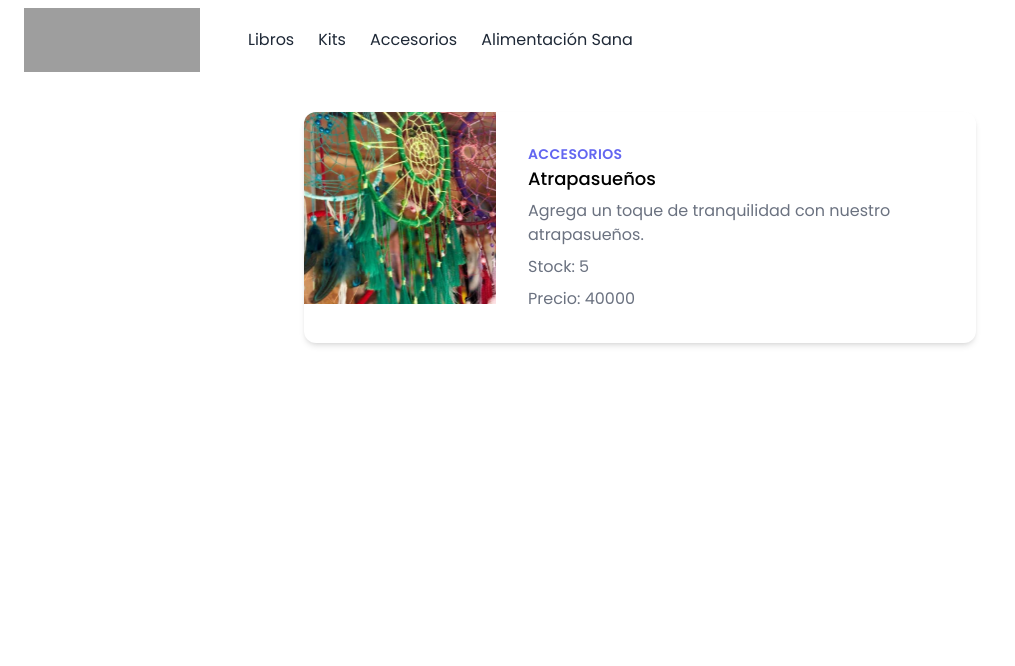
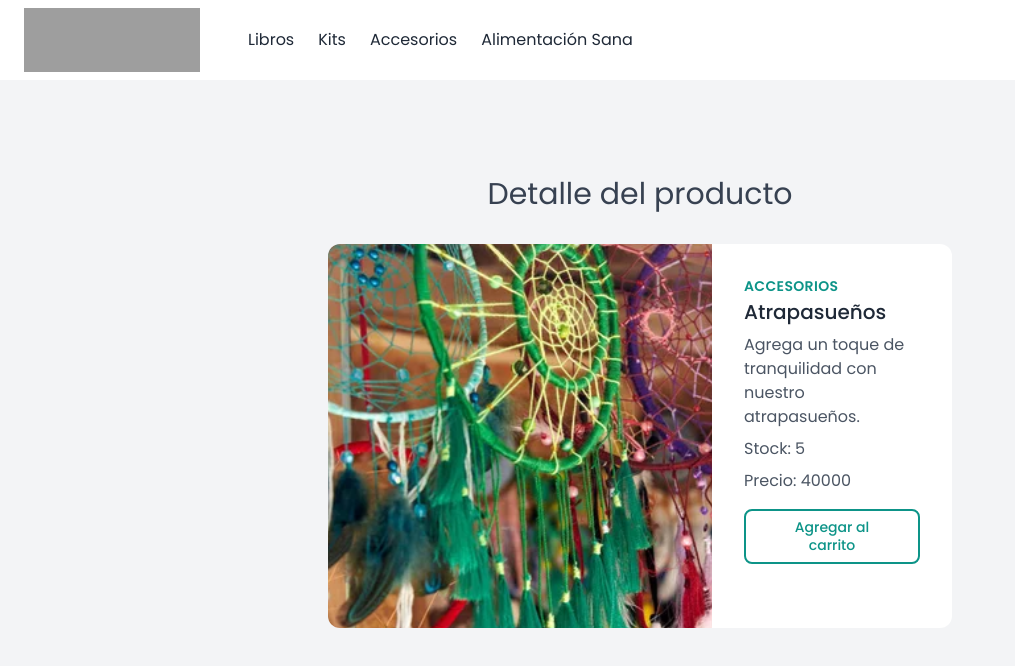
Before and after one commit to Yesica022/e-commerce-57780, a React (Vite) app: page /detalle/0001 in a window 1280 px wide. Shown: the top 666 px of the page, without its empty margins (0-1015 px from the left). Built offline with nearby package versions, Linux system fonts and the light colour scheme; grey boxes are pictures that could not be loaded.

Commit message:
styles for ItemDetailContainer

```diff
--- a/src/components/ItemDetailContainer/ItemDetailContainer.jsx
+++ b/src/components/ItemDetailContainer/ItemDetailContainer.jsx
@@ -1,6 +1,6 @@
-import React, { useState, useEffect } from 'react';
-import { useParams } from 'react-router-dom';
-import { getProducts } from '../../data/data.js';
+import React, { useState, useEffect } from "react";
+import { useParams } from "react-router-dom";
+import { getProducts } from "../../data/data.js";
 
 const ItemDetailContainer = () => {
   const [product, setProduct] = useState({});
@@ -9,32 +9,47 @@ const ItemDetailContainer = () => {
   useEffect(() => {
     getProducts()
       .then((data) => {
-                const filteredProduct = data.find((dataProduct) => dataProduct.id === idProduct);
+        const filteredProduct = data.find(
+          (dataProduct) => dataProduct.id === idProduct
+        );
         setProduct(filteredProduct);
       })
       .catch((error) => {
-                console.error('Error fetching products:', error);
+        console.error("Error fetching products:", error);
       });
   }, [idProduct]);
 
   return (
-        <div className="container mx-auto px-4 py-8">
-            <div className="max-w-md mx-auto bg-white rounded-xl shadow-md overflow-hidden md:max-w-2xl">
+    <div className="bg-gray-100 min-h-screen flex flex-col items-center pt-10">
+      <h2 className="text-3xl mb-8 mt-14 text-gray-700">Detalle del producto</h2>
+      <div className="flex justify-center w-full px-4">
+        <div className="w-full md:w-3/4 lg:w-1/2 bg-white rounded-xl  overflow-hidden">
           <div className="md:flex">
             <div className="md:flex-shrink-0">
-                        <img className="h-48 w-full object-cover md:w-48" src={product.image} alt={product.name} />
+              <img
+                className="w-full md:w-96 h-96 object-cover"
+                src={product.image}
+                alt={product.name}
+              />
             </div>
             <div className="p-8">
-                        <div className="uppercase tracking-wide text-sm text-indigo-500 font-semibold">{product.category}</div>
-                        <h2 className="block mt-1 text-lg leading-tight font-medium text-black">{product.name}</h2>
-                        <p className="mt-2 text-gray-500">{product.description}</p>
-                        <p className="mt-2 text-gray-500">Stock: {product.stock}</p>
-                        <p className="mt-2 text-gray-500">Precio: {product.price}</p>
+              <div className="uppercase tracking-wide text-sm text-teal-600 font-semibold">
+                {product.category}
+              </div>
+              <h2 className="block mt-1 text-xl leading-tight font-medium text-gray-800">
+                {product.name}
+              </h2>
+              <p className="mt-2 text-gray-600">{product.description}</p>
+              <p className="mt-2 text-gray-600">Stock: {product.stock}</p>
+              <p className="mt-2 text-gray-600">Precio: {product.price}</p>
+              <button className="mt-4 inline-block px-6 py-2 border-2 border-teal-600 text-teal-600 font-medium text-sm leading-tight rounded-lg hover:bg-teal-600 hover:text-white focus:outline-none focus:ring-0 transition duration-150 ease-in-out">
+                Agregar al carrito
+              </button>
+            </div>
           </div>
         </div>
       </div>
     </div>
   );
-};
-
+}
 export default ItemDetailContainer;
--- a/src/components/ItemListContainer/Item.jsx
+++ b/src/components/ItemListContainer/Item.jsx
@@ -11,7 +11,7 @@ const Item = ({ product }) => {
         />
       </div>
       <div className="px-6 py-2 flex-grow">
-        <p className="text-base text-primary mb-2">{product.category}</p>
+        <p className="text-sm text-primary uppercase font-semibold mb-2">{product.category}</p>
         <p className="text-lg font-medium mb-2">{product.name}</p>
         <p className="text-gray-700 text-base mb-4">{product.description}</p>
         <p className="text-lg font-medium text-span">
```
Lines whose indentation alone changed are shown as unchanged.
